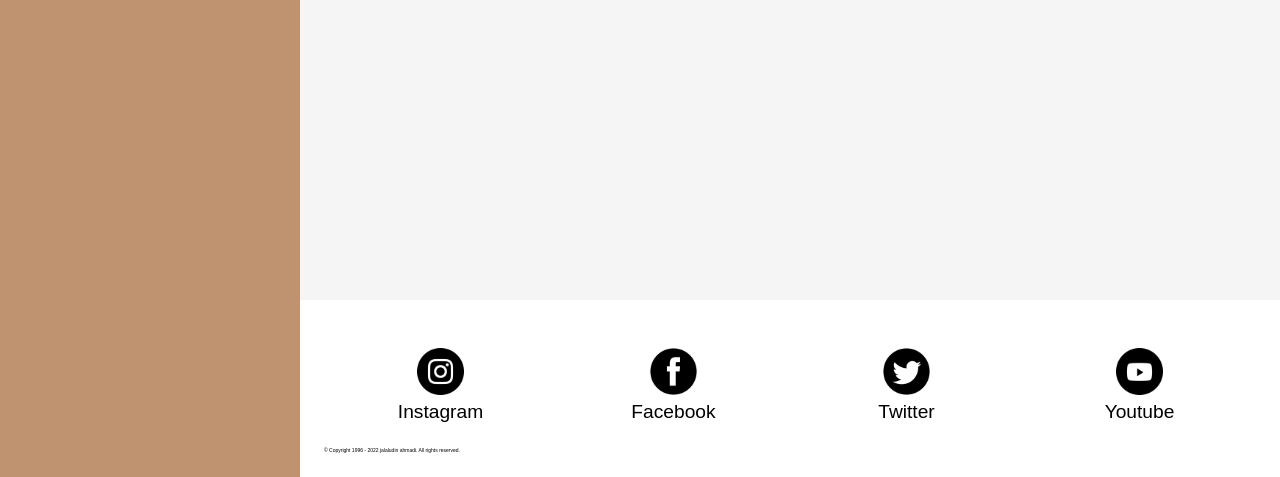
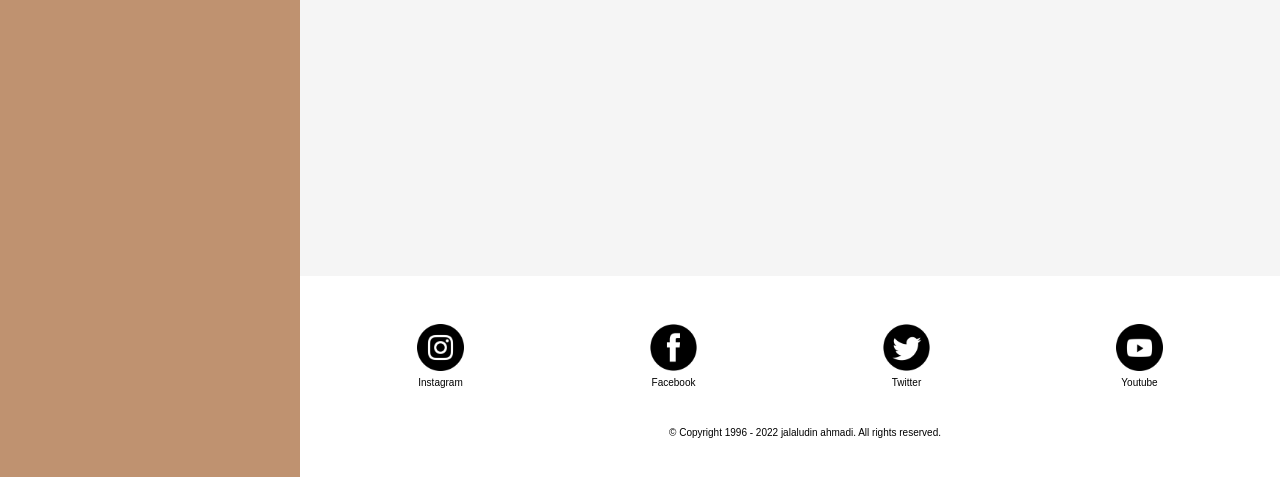
Before and after one commit to jalal177/profil, a plain HTML site: page index.html in a window 1280 px wide. Shown: the part 563-1040 px from the top of the page. Drawn offline with Linux system fonts and the light colour scheme.

Commit message:
mengubah ukuran font dan letak copy ketika responsive

```diff
--- a/index.html
+++ b/index.html
@@ -1,10 +1,10 @@
 <!DOCTYPE html>
 <html>
   <head>
-	<meta charset="utf-8">
-	<meta name="viewport" content="width=device-width, initial-scale=1">
+    <meta charset="utf-8" />
+    <meta name="viewport" content="width=device-width, initial-scale=1" />
     <title>portfolio</title>
-	<link rel="stylesheet" type="text/css" href="style.css">
+    <link rel="stylesheet" type="text/css" href="style.css" />
   </head>
   <body>
     <div class="container">
@@ -21,11 +21,10 @@
 
       <div class="content">
         <section class="hero">
-				<img src="img/jalal.jpg" width="256px" height="256px">
+          <img src="img/jalal.jpg" width="256px" height="256px" />
           <div class="hero-content">
-					<h1>Jalaludin <br>Ahmadi</h1>
-					<p>Lorem ipsum dolor sit amet, consectetur adipisicing elit, sed do eiusmod
-					tempor incididunt ut labore et dolore magna aliqua. Ut enim ad minim veniam.</p>
+            <h1>Jalaludin <br />Ahmadi</h1>
+            <p>Lorem ipsum dolor sit amet, consectetur adipisicing elit, sed do eiusmod tempor incididunt ut labore et dolore magna aliqua. Ut enim ad minim veniam.</p>
           </div>
           <!-- <div class="action-btn"></div> -->
         </section>
@@ -34,15 +33,34 @@
       <div class="footer">
         <footer>
           <ul>
-					<li><a href=""><img src="img/ig.png"><p>Instagram</p></a></li>
-					<li><a href=""><img src="img/fb.png"><p>Facebook</p></a></li>
-					<li><a href=""><img src="img/tw.png"><p>Twitter</p></a></li>
-					<li><a href=""><img src="img/yt.png"><p>Youtube</p></a></li>
+            <li>
+              <a href=""
+                ><img src="img/ig.png" />
+                <p>Instagram</p></a
+              >
+            </li>
+            <li>
+              <a href=""
+                ><img src="img/fb.png" />
+                <p>Facebook</p></a
+              >
+            </li>
+            <li>
+              <a href=""
+                ><img src="img/tw.png" />
+                <p>Twitter</p></a
+              >
+            </li>
+            <li>
+              <a href=""
+                ><img src="img/yt.png" />
+                <p>Youtube</p></a
+              >
+            </li>
           </ul>
-				<span>© Copyright 1996 - 2022 jalaludin ahmadi. All rights reserved.</span>
+          <div class="copy">© Copyright 1996 - 2022 jalaludin ahmadi. All rights reserved.</div>
         </footer>
       </div>
     </div>
-
   </body>
 </html>
--- a/style.css
+++ b/style.css
@@ -1,43 +1,45 @@
-*{
+* {
   margin: 0;
   padding: 0;
 }
 
-body{
+body {
   background-color: whitesmoke;
   font-family: sans-serif;
 }
 
-.content{
+.content {
   grid-area: content;
 }
 
-.sidebar{
+.sidebar {
   grid-area: sidebar;
   background: linear-gradient(rgba(249, 107, 142, 1), rgba(218, 103, 230, 1), rgba(130, 125, 253, 1));
   justify-content: center;
 }
 
-.footer{
+.footer {
   grid-area: footer;
   background: white;
 }
 
-.container{
+.container {
   font-size: 1.5em;
   width: 100%;
   height: 130vh;
   display: grid;
-	grid-template-areas: "sidebar" "content" "footer";
+  grid-template-areas: 'sidebar' 'content' 'footer';
   grid-template-columns: 1fr;
   grid-template-rows: 130px 800px 50px;
 }
 
-.content,.sidebar,.footer{
+.content,
+.sidebar,
+.footer {
   padding: 1em;
 }
 
-nav ul{
+nav ul {
   margin: 0;
   padding: 0;
   display: flex;
@@ -45,12 +47,12 @@ nav ul{
   text-align: center;
 }
 
-nav li{
+nav li {
   list-style: none;
   padding: 1em 0;
 }
 
-nav li a{
+nav li a {
   color: white;
   font-weight: 700;
   opacity: 0.6;
@@ -59,35 +61,35 @@ nav li a{
   font-size: 18px;
 }
 
-nav ul li a:hover{
+nav ul li a:hover {
   opacity: 1;
 }
 
-.hero{
+.hero {
   max-width: 960px;
   margin: 0 auto;
   text-align: center;
 }
 
-.hero img{
+.hero img {
   width: 200px;
   height: 200px;
   border-radius: 50%;
 }
 
-.hero h1{
+.hero h1 {
   font-size: 2em;
   font-weight: 300;
   color: #373d46;
 }
 
-.hero p{
+.hero p {
   font-weight: 300;
   line-height: 1.3em;
   color: #98a8ad;
 }
 
-.action-btn{
+.action-btn {
   display: inline-block;
   text-decoration: none;
   color: white;
@@ -99,7 +101,7 @@ nav ul li a:hover{
   transition: 0.3s;
 }
 
-footer ul{
+footer ul {
   max-width: 640px;
   /*margin: 2em auto;*/
   padding: 0;
@@ -108,44 +110,45 @@ footer ul{
   flex-direction: row;
 }
 
-footer ul li{
+footer ul li {
   list-style: none;
   align-self: flex-end;
 }
 
-footer ul li a{
+footer ul li a {
   color: black;
   text-decoration: none;
 }
 
-footer ul li a img{
+footer ul li a img {
   width: 40%;
 }
 
-footer p{
-	font-size: 0.8em;
+footer p {
+  font-size: 10px;
 }
 
-footer span{
-	font-size: 5px;
-	display: block;
-	justify-content: center;
+.copy {
+  position: relative;
+  width: 100%;
+  margin: 15px;
+  font-size: 10px;
+  text-align: center;
 }
 
-@media (min-width: 1040px){
-	.container{
-		grid-template-areas: "sidebar content" "sidebar footer";
+@media (min-width: 1040px) {
+  .container {
+    grid-template-areas: 'sidebar content' 'sidebar footer';
     grid-template-rows: 1fr auto;
     grid-template-columns: 300px 1fr;
-
   }
-	nav ul{
+  nav ul {
     display: flex;
     justify-content: space-between;
     flex-direction: column;
   }
 
-	nav li a{
+  nav li a {
     color: white;
     font-weight: 700;
     opacity: 0.6;
@@ -154,33 +157,33 @@ footer span{
     font-size: 28px;
   }
 
-	.sidebar{
-		background: #BF9270;
+  .sidebar {
+    background: #bf9270;
     padding-top: 10em;
   }
-	.hero{
+  .hero {
     text-align: left;
-		margin: 7em auto ;
+    margin: 7em auto;
   }
-	.hero img{
+  .hero img {
     width: 250px;
     height: 250px;
     float: right;
   }
 
-	.hero h1{
+  .hero h1 {
     font-size: 3em;
   }
-	.hero p{
+  .hero p {
     width: 60%;
   }
 
-	footer ul{
+  footer ul {
     max-width: 960px;
     margin: 0 auto;
     padding: 1em 0;
   }
-	footer ul li a img{
+  footer ul li a img {
     width: 20%;
   }
 }
```
Lines whose indentation alone changed are shown as unchanged.
